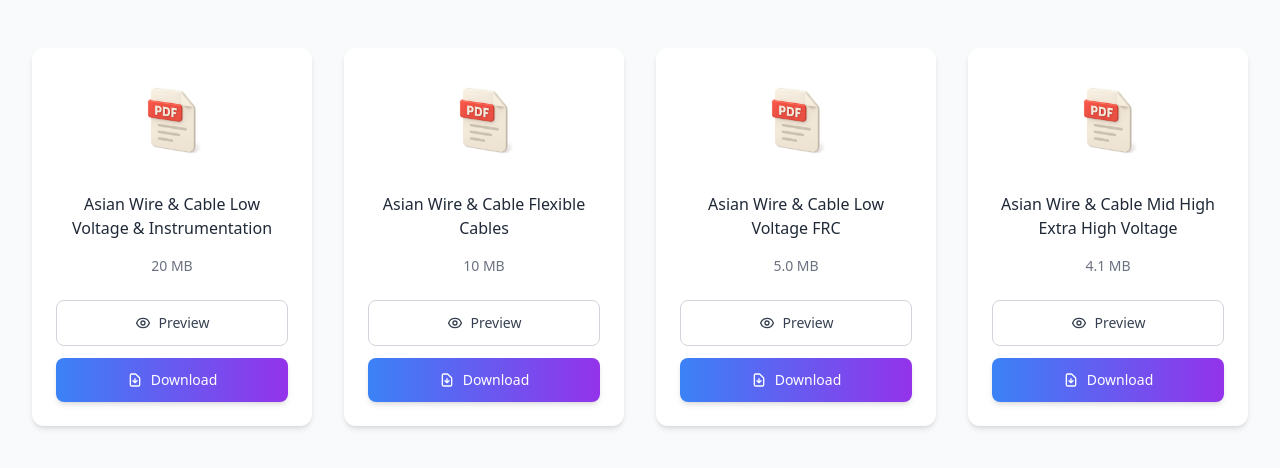
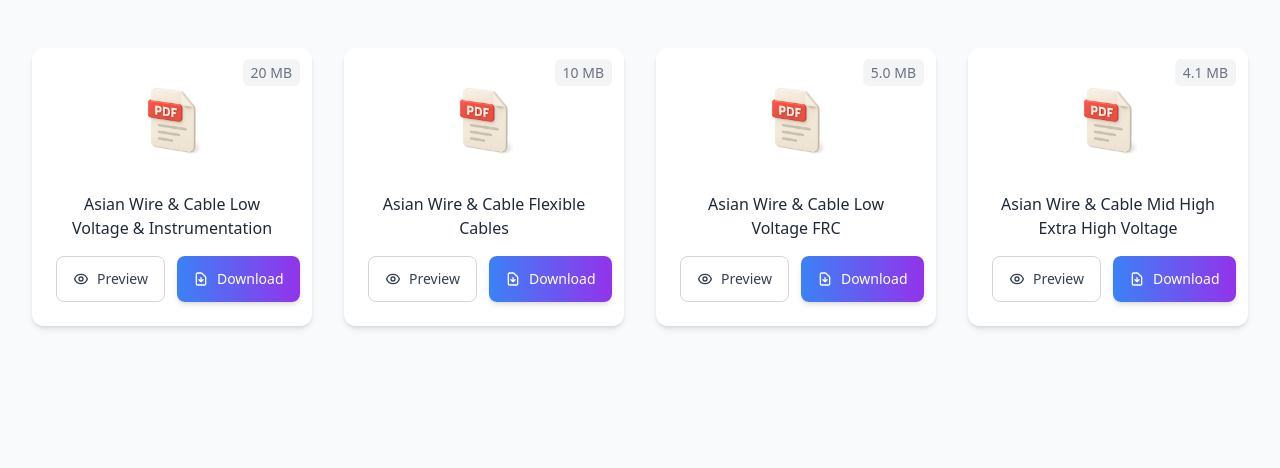
Before and after one commit to kimh4k/pdf_preview, a React (Create React App) app: page / in a window 1280 px wide. Shown: the top 468 px of the page. Built offline with nearby package versions, Linux system fonts and the light colour scheme.

Commit message:
Edit button and Size

```diff
--- a/src/App.tsx
+++ b/src/App.tsx
@@ -128,7 +128,14 @@ const DocumentCard: React.FC<DocumentCardProps> = ({ document: documentItem }) =
   };
 
   return (
-    <div className="bg-white rounded-xl shadow-md hover:shadow-lg transition-shadow duration-300 p-3 md:p-6 flex flex-col h-full">
+    <div className="bg-white rounded-xl shadow-md hover:shadow-lg transition-shadow duration-300 p-3 md:p-6 flex flex-col h-full relative">
+      {/* File Size - Upper Right Corner */}
+      <div className="absolute top-2 right-2 md:top-3 md:right-3">
+        <span className="text-xs md:text-sm text-gray-500 bg-gray-100 px-2 py-1 rounded-md font-medium">
+          {documentItem.size}
+        </span>
+      </div>
+
       {/* Document Icon */}
       <div className="flex justify-center mb-3 md:mb-6">
         <div className="w-16 h-16 md:w-24 md:h-24 flex items-center justify-center">
@@ -140,14 +147,13 @@ const DocumentCard: React.FC<DocumentCardProps> = ({ document: documentItem }) =
       <div className="text-center flex-grow flex flex-col">
         <h3 className="text-xs md:text-sm lg:text-base font-normal text-gray-800 mb-2 md:mb-4 line-clamp-3 leading-relaxed">{documentItem.title}</h3>
         <div className="flex-grow"></div>
-        <p className="text-xs md:text-sm text-gray-500 mb-3 md:mb-6">{documentItem.size}</p>
       </div>
 
       {/* Action Buttons */}
-      <div className="space-y-2 md:space-y-3">
+      <div className="flex gap-2 md:gap-3">
         <button
           onClick={handlePreview}
-          className="w-full py-2 md:py-3 px-2 md:px-4 bg-white border border-gray-300 text-gray-700 rounded-lg hover:bg-gray-50 hover:scale-105 transition-all duration-200 flex items-center justify-center gap-1 md:gap-2 font-medium text-xs md:text-sm"
+          className="flex-1 py-2 md:py-3 px-2 md:px-4 bg-white border border-gray-300 text-gray-700 rounded-lg hover:bg-gray-50 hover:scale-105 transition-all duration-200 flex items-center justify-center gap-1 md:gap-2 font-medium text-xs md:text-sm"
         >
           <EyeIcon />
           Preview
@@ -155,7 +161,7 @@ const DocumentCard: React.FC<DocumentCardProps> = ({ document: documentItem }) =
         <button
           onClick={handleDownload}
           disabled={isDownloading}
-          className={`w-full py-2 md:py-3 px-2 md:px-4 bg-gradient-to-r from-blue-500 to-purple-600 text-white rounded-lg hover:from-blue-600 hover:to-purple-700 hover:scale-105 transition-all duration-200 flex items-center justify-center gap-1 md:gap-2 font-medium shadow-md text-xs md:text-sm ${isDownloading ? 'opacity-75 cursor-not-allowed' : ''}`}
+          className={`flex-1 py-2 md:py-3 px-2 md:px-4 bg-gradient-to-r from-blue-500 to-purple-600 text-white rounded-lg hover:from-blue-600 hover:to-purple-700 hover:scale-105 transition-all duration-200 flex items-center justify-center gap-1 md:gap-2 font-medium shadow-md text-xs md:text-sm ${isDownloading ? 'opacity-75 cursor-not-allowed' : ''}`}
         >
           <DownloadIcon />
           {isDownloading ? 'Downloading...' : 'Download'}
```
